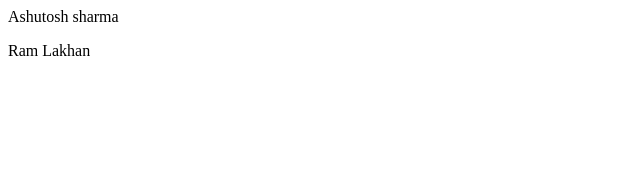
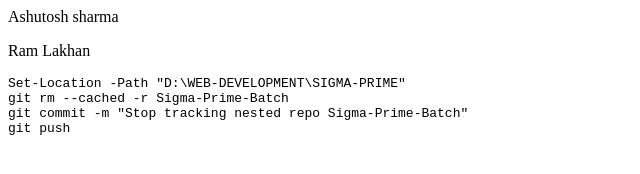
Before and after one commit to ashutoshsharma8204/Sigma-Prime-Batch, a plain HTML site: page index.htm in a window 1280 px wide. Shown: the whole page, without its empty margins (0-640 px from the left). Drawn offline with Linux system fonts and the light colour scheme.

Commit message:
Update index.htm: add instructions and names

```diff
--- a/index.htm
+++ b/index.htm
@@ -1,2 +1,7 @@
 <p>Ashutosh sharma</p>
 <p>Ram Lakhan</p>
+<pre><code>Set-Location -Path "D:\WEB-DEVELOPMENT\SIGMA-PRIME"
+git rm --cached -r Sigma-Prime-Batch
+git commit -m "Stop tracking nested repo Sigma-Prime-Batch"
+git push
+</code></pre>
```
